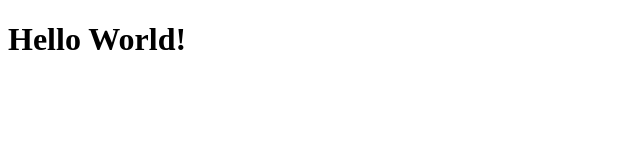
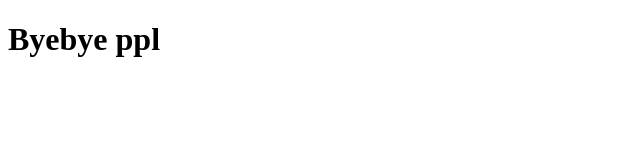
Before and after one commit to ZarronFlew/reactApp, a plain HTML site: page index.html in a window 1280 px wide. Shown: the whole page, without its empty margins (0-640 px from the left). Drawn offline with Linux system fonts and the light colour scheme.

Commit message:
modified

```diff
--- a/index.html
+++ b/index.html
@@ -7,6 +7,6 @@
         <title>Document</title>
     </head>
     <body>
-        <h1>Hello World!</h1>
+        <h1>Byebye ppl</h1>
     </body>
 </html>
```
